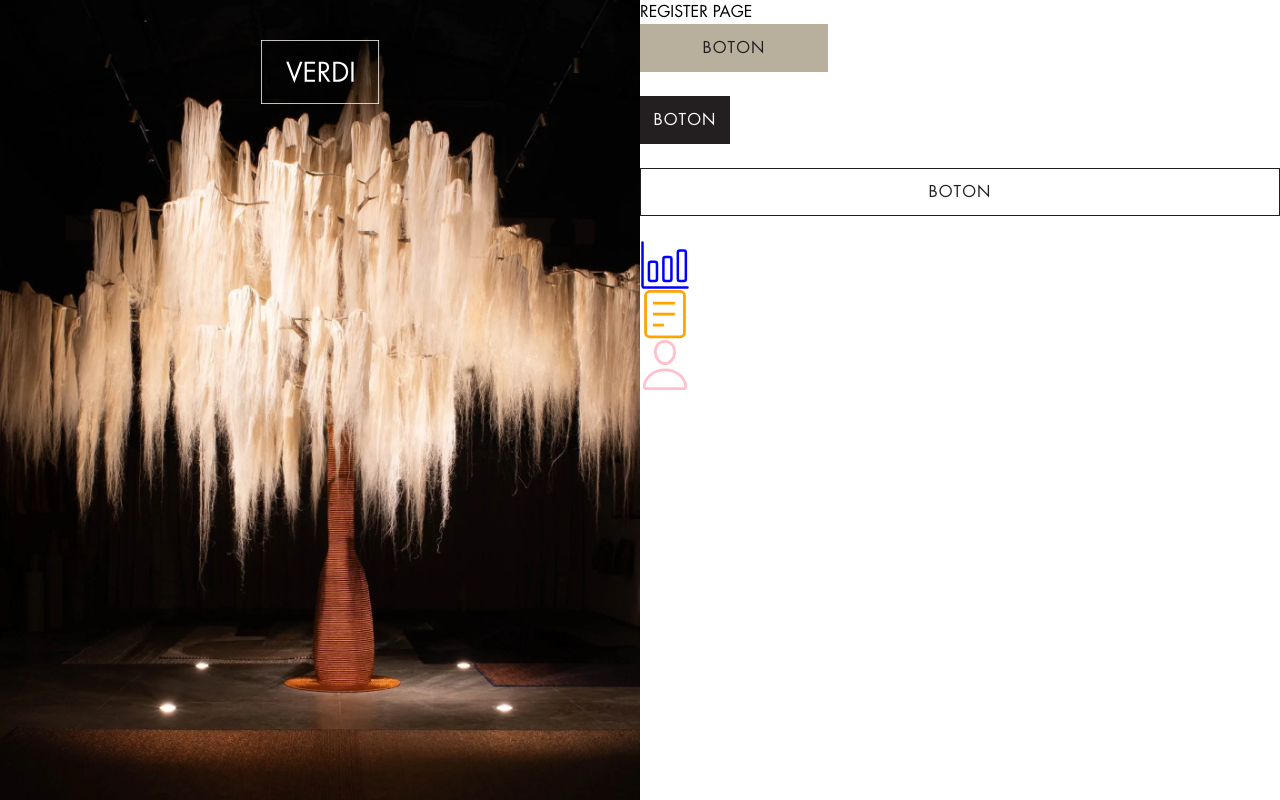
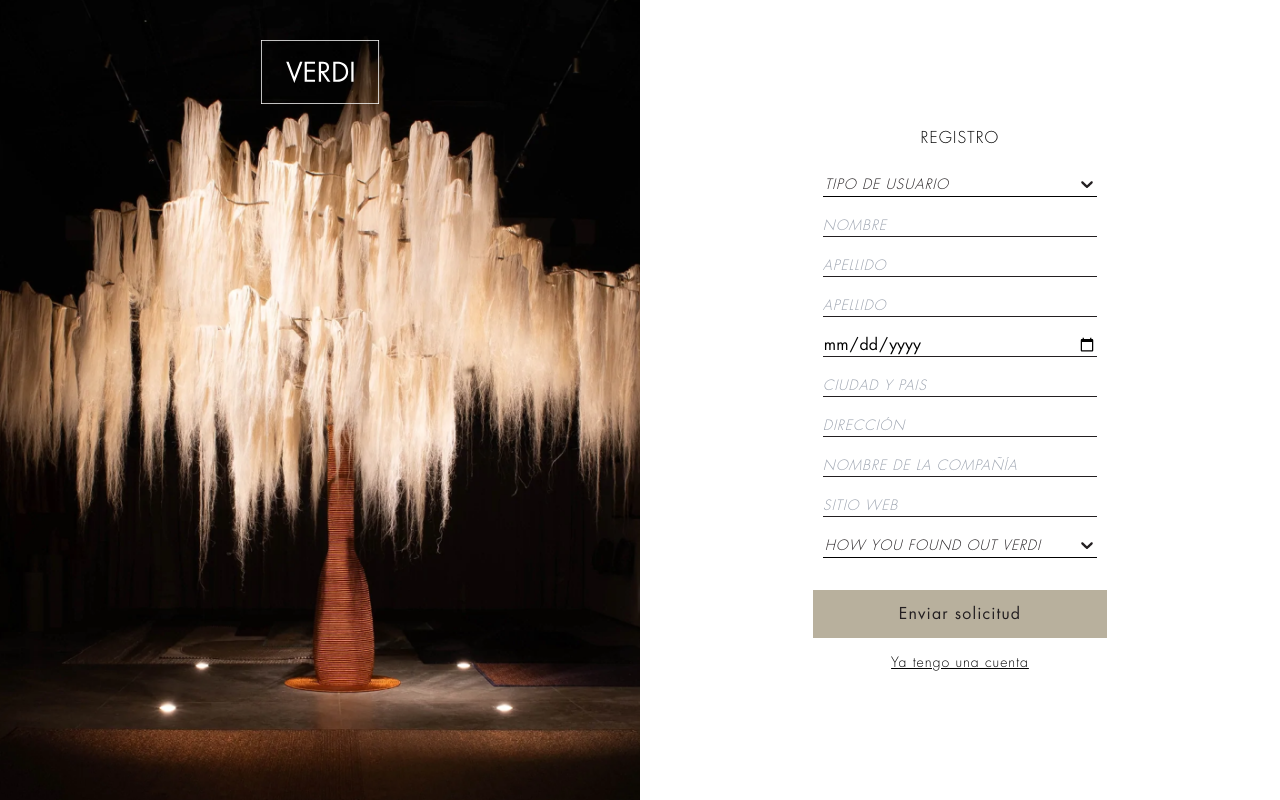
Before and after one commit to yoylermosquera/verdi-test, a Next.js app: page /auth/register in a window 1280 px wide. Built offline with nearby package versions, Linux system fonts and the light colour scheme.

Commit message:
add Register layout

```diff
--- a/src/components/button/index.tsx
+++ b/src/components/button/index.tsx
@@ -30,7 +30,7 @@ function Button(props: ButtonProps) {
 
   const varianValue = styles[variant as any] as any;
 
-  const className = `${classNameProp} ${styles.button__component} ${varianValue} text-button__line h-12 ${buttonSize}`;
+  const className = `${styles.button__component} ${varianValue} text-button__line h-12 ${buttonSize} ${classNameProp}`;
 
   return (
     <button {...restProps} className={className}>
--- a/src/components/input/index.tsx
+++ b/src/components/input/index.tsx
@@ -19,7 +19,7 @@ function Input(props: InputProps) {
   }
 
   return (
-    <div className='w-full h-8 flex border-b border-black-verdi focus-visible:ring'>
+    <div className='w-full h-6 flex border-b border-black-verdi focus-visible:ring'>
       <input {...props} className={className} type={ showPassword ? 'text' : type }  />
       {
         type === 'password' ? (
--- a/src/components/layouts/AuthLayout.tsx
+++ b/src/components/layouts/AuthLayout.tsx
@@ -19,8 +19,8 @@ export default function AuthLayout({
           grow ${imgClassName}
           bg-auth-hero bg-no-repeat
           md:bg-center bg-cover
+          w-full
           md:h-full
-          w-full
         `}
       >
         <div className="absolute top-6 md:top-10 left-[calc(50%_-_60px)]">
--- a/src/components/select/index.tsx
+++ b/src/components/select/index.tsx
@@ -64,7 +64,7 @@ export default function Select(props: SelectProps) {
           };
         },
         placeholder(base, props) {
-          return { ...base, color: Colors.blackVerdi };
+          return { ...base, color: Colors.blackVerdi, fontStyle: 'italic' };
         },
         input(base, props) {
           return {
--- a/src/pages/auth/register.tsx
+++ b/src/pages/auth/register.tsx
@@ -1,30 +1,46 @@
 import React from 'react';
+import Link from 'next/link';
 import { NextPageWithLayout } from '../_app';
-import AuthLayout from '../../components/layouts/AuthLayout';
+import AuthLayout from '@/components/layouts/AuthLayout';
 import Button from '@/components/button';
-import Icon from '@/components/icon';
+import Select from '@/components/select';
+import Input from '@/components/input';
+
+const typeUserList = [
+  { value: 'comercial', label: 'USUARIO' },
+  { value: 'user', label: 'USUARIO RETAIL' },
+]
 
 const RegisterPage: NextPageWithLayout = () => {
   return (
-    <div>
-      <h2>REGISTER PAGE</h2>
-      <Button variant="primary" size="medium">
-        <span>BOTON</span>
-      </Button>
-      <br />
-      <Button size="small" variant="black">
-        <span>BOTON</span>
-      </Button>
-      <br />
-      <Button variant="white" size="full">
-        <span>BOTON</span>
-      </Button>
-
-      <br />
-      <Icon size={50} color={'blue'} iconName='Metrics' />
-      <Icon size={50} color={'orange'} iconName='CotizationList' />
-      <Icon size={50} color={'pink'} iconName='Profile' />
-      <br />
+    <div className='h-full px-4 pt-11 pb-13 md:flex justify-center md:flex-col items-center md:p-0 '>
+        <h1 className='text-title text-center mb-6'>REGISTRO</h1>
+        <form className='md:max-w-[350px]'>
+          <section className='px-2.5 flex flex-col gap-4 mb-8'>
+            <Select
+              options={typeUserList}
+              placeholder={'Tipo de usuario'}
+            />
+            <Input placeholder='nombre' />
+            <Input placeholder='apellido' />
+            <Input placeholder='apellido' />
+            <Input placeholder='fecha nacimiento' type={'date'} />
+            <Input placeholder='ciudad y pais' />
+            <Input placeholder='dirección' />
+            <Input placeholder='nombre de la compañía' />
+            <Input placeholder='sitio web' />
+            <Select
+              options={typeUserList}
+              placeholder={'how you found out verdi'}
+            />
+          </section>
+          <section className='flex flex-col justify-center '>
+            <Button type='button' className='mb-4' size='full'>Enviar solicitud</Button>
+            <Link href={'#'} className={'text-center text-input underline underline-offset-1'}>
+              Ya tengo una cuenta
+            </Link>
+          </section>
+        </form>
     </div>
   );
 };
--- /dev/null
+++ b/src/pages/auth/singin.tsx
@@ -0,0 +1,12 @@
+import { getAuthLayout } from '@/components/layouts/AuthLayout';
+import React from 'react'
+
+function SingIn() {
+  return (
+    <div>LOGIN</div>
+  )
+}
+
+SingIn.getLayout = getAuthLayout;
+
+export default SingIn;
```
